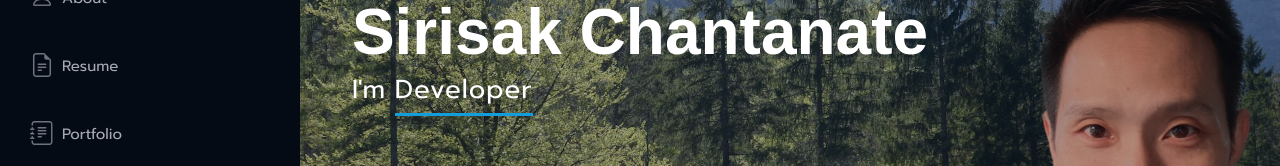
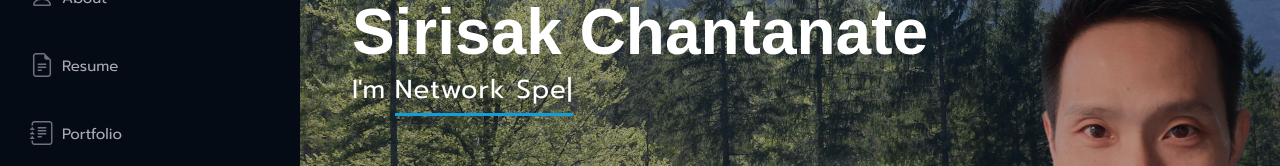
Before and after one commit to openmymai/myresume, a Next.js app: page / in a window 1280 px wide. Shown: the part 319-485 px from the top of the page. Built offline with nearby package versions, Linux system fonts and the light colour scheme; a web font is replaced by a local one.

Commit message:
Update profile

```diff
--- a/pages/index.js
+++ b/pages/index.js
@@ -11,7 +11,8 @@ const IndexPage = () => {
       strings: [
         'Solution Architect',
         'Software Engineer',
-        'Developer'
+        'Network Specialist',
+        'CCIE R&S #18148'
       ],
       typeSpeed: 60,
       backSpeed: 40,
```
